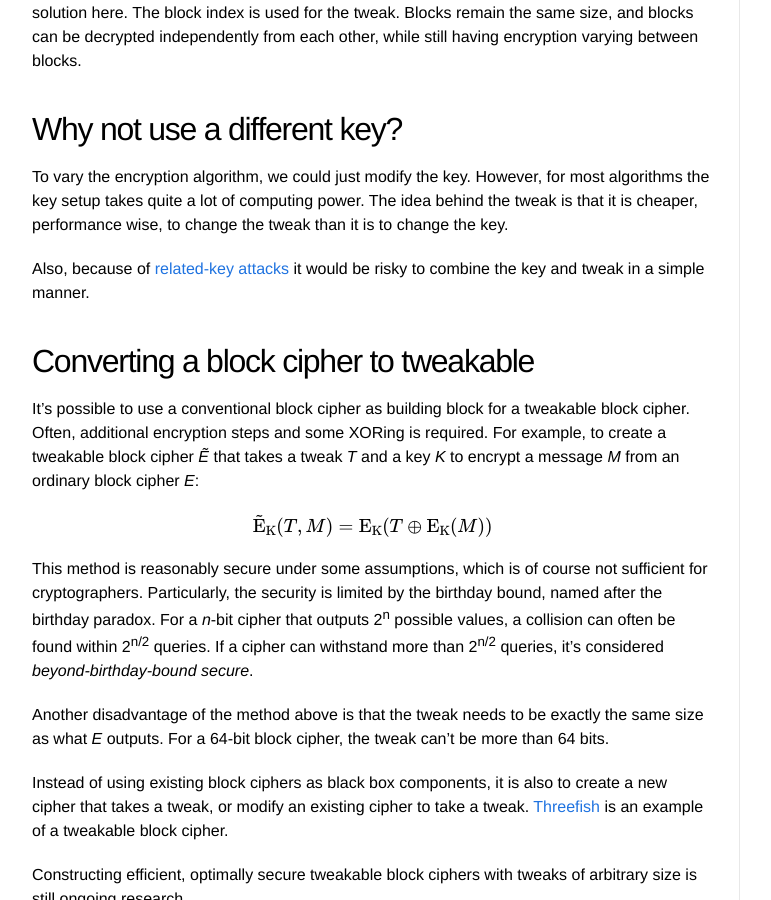
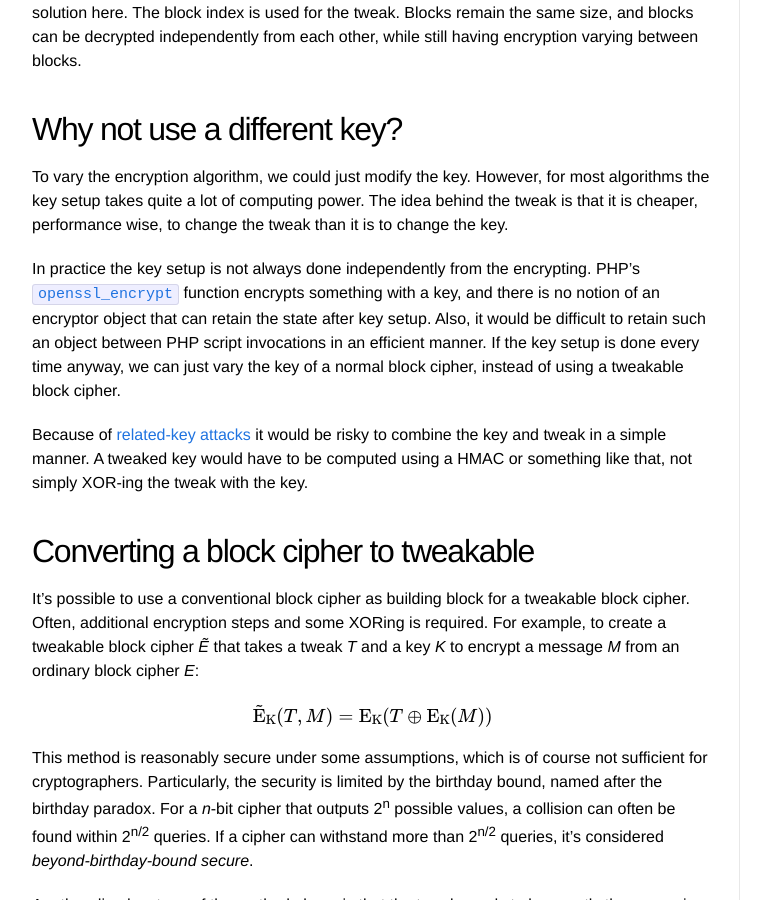
Before and after one commit to Sjord/Sjord.github.io, a Jekyll site: the page built from _posts/2023-08-15-tweakable-block-ciphers.md, in a window 1280 px wide and 900 px high, scrolled down 2266 px. Shown: the whole window, without its empty margins (108-879 px from the left). Built offline with Jekyll 4.4.1, drawn with Linux system fonts in a browser that asks for light colours; nearby versions of some CDN libraries.

Commit message:
Write some more about key tweaking

```diff
--- a/_posts/2023-08-15-tweakable-block-ciphers.md
+++ b/_posts/2023-08-15-tweakable-block-ciphers.md
@@ -39,7 +39,9 @@ When [encrypting blocks on the disk](https://en.wikipedia.org/wiki/Disk_encrypti
 
 To vary the encryption algorithm, we could just modify the key. However, for most algorithms the key setup takes quite a lot of computing power. The idea behind the tweak is that it is cheaper, performance wise, to change the tweak than it is to change the key.
 
-Also, because of [related-key attacks](https://en.wikipedia.org/wiki/Related-key_attack) it would be risky to combine the key and tweak in a simple manner.
+In practice the key setup is not always done independently from the encrypting. PHP's [`openssl_encrypt`](https://www.php.net/openssl_encrypt) function encrypts something with a key, and there is no notion of an encryptor object that can retain the state after key setup. Also, it would be difficult to retain such an object between PHP script invocations in an efficient manner. If the key setup is done every time anyway, we can just vary the key of a normal block cipher, instead of using a tweakable block cipher.
+
+Because of [related-key attacks](https://en.wikipedia.org/wiki/Related-key_attack) it would be risky to combine the key and tweak in a simple manner. A tweaked key would have to be computed using a HMAC or something like that, not simply XOR-ing the tweak with the key.
 
 ## Converting a block cipher to tweakable
 
```
